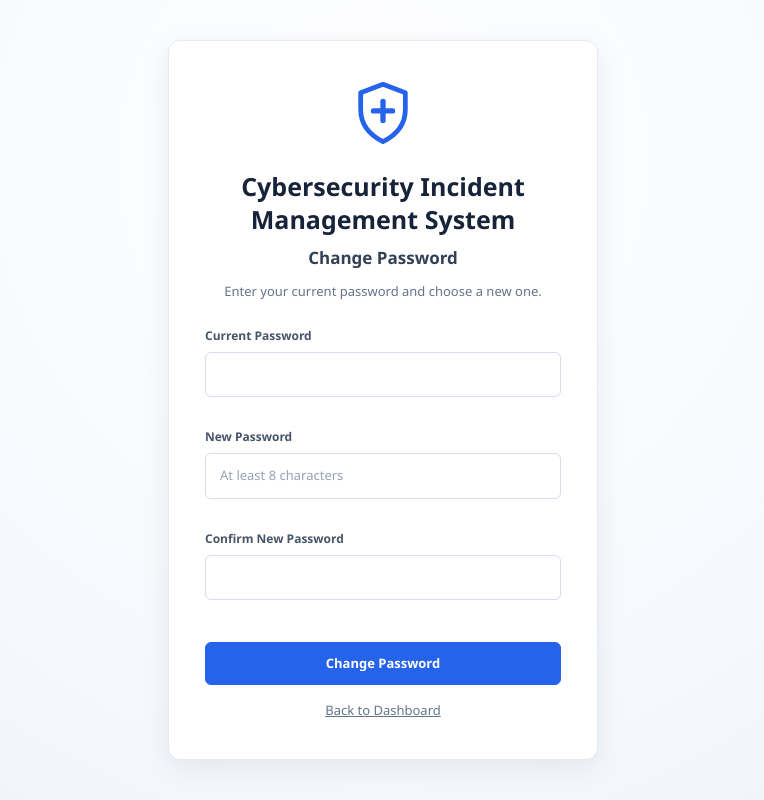
After one commit to sssalekh/CSIMS, a Flask app: template templates/change_password.html in a window 1280 px wide. The commit adds this page. Shown: the whole page, without its empty margins (257-1021 px from the left). Run offline with Flask 3, Linux system fonts and the light colour scheme; the template is opened without the code that fills it, so the values that code supplies are empty; some libraries are stand-ins or nearby versions.

Commit message:
Add temporary passwords and password change
Accounts created by an Administrator now receive a temporary password
that must be replaced at the first login, so the Administrator does not
keep knowing a user's personal password. Users can also change their own
password at any time, and an Administrator can set a new temporary
password for another active user.

- users.must_change_password column with a migration for existing
  databases
- change_password and reset_user_password in storage/db.py
- access decorators send users with a temporary password to the change
  password page; only that page and logout stay available
- /change_password page, /reset_user_password/<id> (Administrator only,
  CSRF protected), password actions on the user management page and a
  change-password link in the sidebar
- tests for the database functions, migration, redirects and access
  control

Co-Authored-By: Claude Opus 5.5 <noreply@anthropic.com>
Claude-Session: https://claude.ai/code/session_01ANDet9CL3eZDWtFmJCZ9Sx

```diff
--- a/app.py
+++ b/app.py
@@ -36,7 +36,9 @@ from storage.db import (
     update_incident_status,
     update_incident_severity,
     add_incident_comment,
-    get_dashboard_statistics
+    get_dashboard_statistics,
+    change_password,
+    reset_user_password
 )
 
 from dataset.loader import DATASET_FILE
@@ -146,6 +148,19 @@ def get_authenticated_user():
     return user
 
 
+# Pages that stay available while a user must replace a temporary password.
+PASSWORD_CHANGE_ALLOWED_ENDPOINTS = {"change_password_page", "logout"}
+
+
+def password_change_required(user):
+    """Return True when the user must replace a temporary password first."""
+
+    return (
+        bool(user["must_change_password"])
+        and request.endpoint not in PASSWORD_CHANGE_ALLOWED_ENDPOINTS
+    )
+
+
 def login_required(function):
     @wraps(function)
     def wrapper(*args, **kwargs):
@@ -153,6 +168,9 @@ def login_required(function):
 
         if user is None:
             return redirect(url_for("login"))
+
+        if password_change_required(user):
+            return redirect(url_for("change_password_page"))
 
         return function(*args, **kwargs)
 
@@ -166,6 +184,9 @@ def admin_required(function):
 
         if user is None:
             return redirect(url_for("login"))
+
+        if password_change_required(user):
+            return redirect(url_for("change_password_page"))
 
         if user["role"] != "Administrator":
             abort(403)
@@ -182,6 +203,9 @@ def analyst_required(function):
 
         if user is None:
             return redirect(url_for("login"))
+
+        if password_change_required(user):
+            return redirect(url_for("change_password_page"))
 
         if user["role"] != "Security Analyst":
             abort(403)
@@ -309,6 +333,49 @@ def logout():
     session.clear()
 
     return redirect(url_for("login"))
+
+
+@app.route("/change_password", methods=["GET", "POST"])
+@login_required
+def change_password_page():
+    """
+    Let the current user replace their password.
+
+    A user whose account was created or reset by an Administrator is sent
+    here after logging in and cannot open other pages until the temporary
+    password has been replaced.
+    """
+
+    user = get_authenticated_user()
+    must_change = bool(user["must_change_password"])
+
+    if request.method == "POST":
+
+        current_password = request.form.get("current_password", "")
+        new_password = request.form.get("new_password", "")
+        confirm_password = request.form.get("confirm_password", "")
+
+        try:
+            if new_password != confirm_password:
+                raise ValueError("New passwords do not match.")
+
+            change_password(
+                user_id=user["id"],
+                current_password=current_password,
+                new_password=new_password
+            )
+
+            flash("Password changed successfully.", "success")
+
+            return redirect(url_for("dashboard"))
+
+        except ValueError as error:
+            flash(str(error), "error")
+
+    return render_template(
+        "change_password.html",
+        must_change=must_change
+    )
 
 
 # ============================================================
@@ -534,7 +601,11 @@ def add_user():
             role=role
         )
 
-        flash("User created successfully.", "success")
+        flash(
+            "User created successfully. The user must change the "
+            "temporary password at the first login.",
+            "success"
+        )
 
     except ValueError as error:
         flash(str(error), "error")
@@ -557,6 +628,34 @@ def update_user_role(id):
         set_user_role(id, role)
 
         flash("User role updated successfully.", "success")
+
+    except ValueError as error:
+        flash(str(error), "error")
+
+    return redirect(url_for("admin_panel"))
+
+
+@app.route("/reset_user_password/<int:id>", methods=["POST"])
+@admin_required
+def reset_user_password_route(id):
+
+    if id == session["user_id"]:
+        flash(
+            "Use Change Password to change your own password.",
+            "error"
+        )
+        return redirect(url_for("admin_panel"))
+
+    temporary_password = request.form.get("temporary_password", "")
+
+    try:
+        reset_user_password(id, temporary_password)
+
+        flash(
+            "Temporary password set. The user must change it "
+            "at the next login.",
+            "success"
+        )
 
     except ValueError as error:
         flash(str(error), "error")
--- /dev/null
+++ b/templates/change_password.html
@@ -0,0 +1,170 @@
+
+<!DOCTYPE html>
+<html lang="en">
+<head>
+    <meta charset="UTF-8">
+    <meta name="viewport" content="width=device-width, initial-scale=1.0">
+
+    <title>Change Password | Cybersecurity IMS</title>
+
+    <link rel="stylesheet"
+        href="{{ url_for('static', filename='style.css') }}">
+</head>
+
+<body>
+
+<div class="login-page">
+
+    <main class="login-box">
+
+        <!-- System Logo -->
+        <div style="margin-bottom: 18px;">
+
+            <svg
+                width="68"
+                height="68"
+                viewBox="0 0 64 64"
+                fill="none"
+                xmlns="http://www.w3.org/2000/svg"
+                aria-hidden="true"
+            >
+                <path
+                    d="M32 5L53 13V29C53 43 44 53 32 59C20 53 11 43 11 29V13L32 5Z"
+                    stroke="#2563EB"
+                    stroke-width="4.5"
+                    stroke-linecap="round"
+                    stroke-linejoin="round"
+                />
+
+                <path
+                    d="M32 21V39"
+                    stroke="#2563EB"
+                    stroke-width="5"
+                    stroke-linecap="round"
+                />
+
+                <path
+                    d="M23 30H41"
+                    stroke="#2563EB"
+                    stroke-width="5"
+                    stroke-linecap="round"
+                />
+            </svg>
+
+        </div>
+
+        <h1>
+            Cybersecurity Incident<br>
+            Management System
+        </h1>
+
+        <h3>Change Password</h3>
+
+        {% if must_change %}
+            <p>
+                Your password was set by an administrator.
+                Choose a personal password to continue.
+            </p>
+        {% else %}
+            <p>
+                Enter your current password and choose a new one.
+            </p>
+        {% endif %}
+
+        <!-- Flash Messages -->
+        {% with messages = get_flashed_messages(with_categories=true) %}
+            {% if messages %}
+                {% for category, message in messages %}
+                    <div class="flash-message {{ category }}" role="alert">
+                        {{ message }}
+                    </div>
+                {% endfor %}
+            {% endif %}
+        {% endwith %}
+
+        <form method="POST" action="{{ url_for('change_password_page') }}">
+
+            <input type="hidden" name="csrf_token" value="{{ csrf_token() }}">
+
+            <div style="margin-bottom: 16px; text-align: left;">
+
+                <label for="current_password">
+                    {% if must_change %}Temporary Password{% else %}Current Password{% endif %}
+                </label>
+
+                <input
+                    id="current_password"
+                    type="password"
+                    name="current_password"
+                    required
+                    autocomplete="current-password"
+                    style="width: 100%; padding: 12px 14px;"
+                >
+
+            </div>
+
+            <div style="margin-bottom: 16px; text-align: left;">
+
+                <label for="new_password">New Password</label>
+
+                <input
+                    id="new_password"
+                    type="password"
+                    name="new_password"
+                    placeholder="At least 8 characters"
+                    required
+                    minlength="8"
+                    autocomplete="new-password"
+                    style="width: 100%; padding: 12px 14px;"
+                >
+
+            </div>
+
+            <div style="margin-bottom: 22px; text-align: left;">
+
+                <label for="confirm_password">Confirm New Password</label>
+
+                <input
+                    id="confirm_password"
+                    type="password"
+                    name="confirm_password"
+                    required
+                    minlength="8"
+                    autocomplete="new-password"
+                    style="width: 100%; padding: 12px 14px;"
+                >
+
+            </div>
+
+            <button type="submit" class="btn btn-primary">
+                Change Password
+            </button>
+
+        </form>
+
+        <div style="margin-top: 16px; font-size: 13px; text-align: center;">
+            {% if must_change %}
+                <form method="POST" action="{{ url_for('logout') }}">
+                    <input type="hidden" name="csrf_token" value="{{ csrf_token() }}">
+                    <button type="submit"
+                        style="width: auto; min-height: 0; margin: 0; padding: 0;
+                               background: none; border: none;
+                               color: #64748b; font-weight: 500;
+                               text-decoration: underline; cursor: pointer;">
+                        Sign out
+                    </button>
+                </form>
+            {% else %}
+                <a href="{{ url_for('dashboard') }}"
+                   style="color: #64748b; text-decoration: underline;">
+                    Back to Dashboard
+                </a>
+            {% endif %}
+        </div>
+
+    </main>
+
+</div>
+
+</body>
+</html>
--- a/templates/dashboard.html
+++ b/templates/dashboard.html
@@ -57,6 +57,10 @@
                     <strong>{{ session.get('user', 'User') }}</strong>
                     <span>{{ session.get('role', '') }}</span>
                 </div>
+                <a href="{{ url_for('change_password_page') }}"
+                   class="logout-link"
+                   title="Change password"
+                   style="margin-right: 10px;">⚿</a>
                 <form method="POST" action="{{ url_for('logout') }}">
                     <input type="hidden" name="csrf_token" value="{{ csrf_token() }}">
                     <button type="submit" class="logout-link" title="Logout">↪</button>
--- a/templates/incident_detail.html
+++ b/templates/incident_detail.html
@@ -414,6 +414,10 @@
                 <span>{{ session.get('role', '') }}</span>
             </div>
 
+            <a href="{{ url_for('change_password_page') }}"
+               class="logout-link"
+               title="Change password"
+               style="margin-right: 10px;">⚿</a>
             <form method="POST" action="{{ url_for('logout') }}">
                 <input type="hidden" name="csrf_token" value="{{ csrf_token() }}">
 
--- a/templates/rules.html
+++ b/templates/rules.html
@@ -291,6 +291,10 @@
                 <span>{{ session.get('role', '') }}</span>
             </div>
 
+            <a href="{{ url_for('change_password_page') }}"
+               class="logout-link"
+               title="Change password"
+               style="margin-right: 10px;">⚿</a>
             <form method="POST" action="{{ url_for('logout') }}">
                 <input type="hidden" name="csrf_token" value="{{ csrf_token() }}">
 
```
Also changed, not shown: templates/admin.html (+80 -9 lines), tests/test_password_change.py (added, +244 -0 lines), tests/test_web_security.py (+11 -0 lines), storage/db.py, storage/schema.sql.
